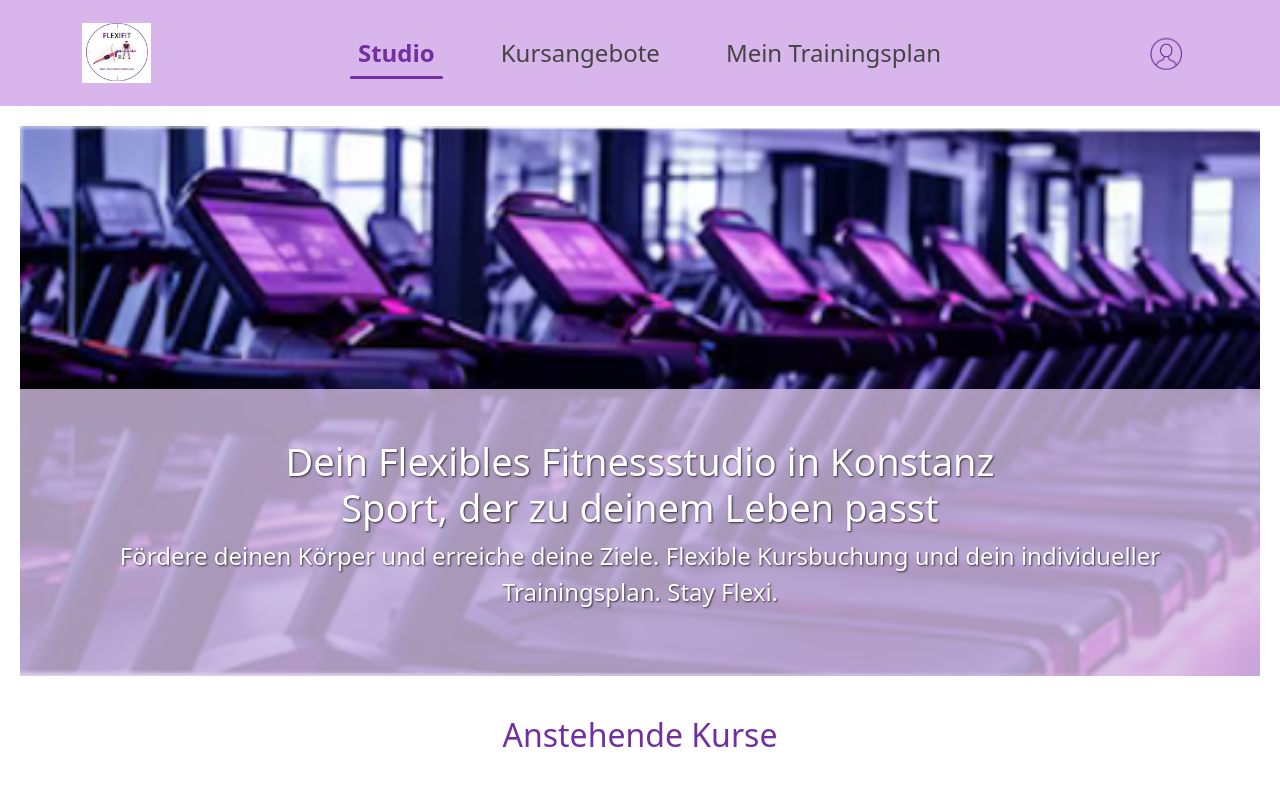
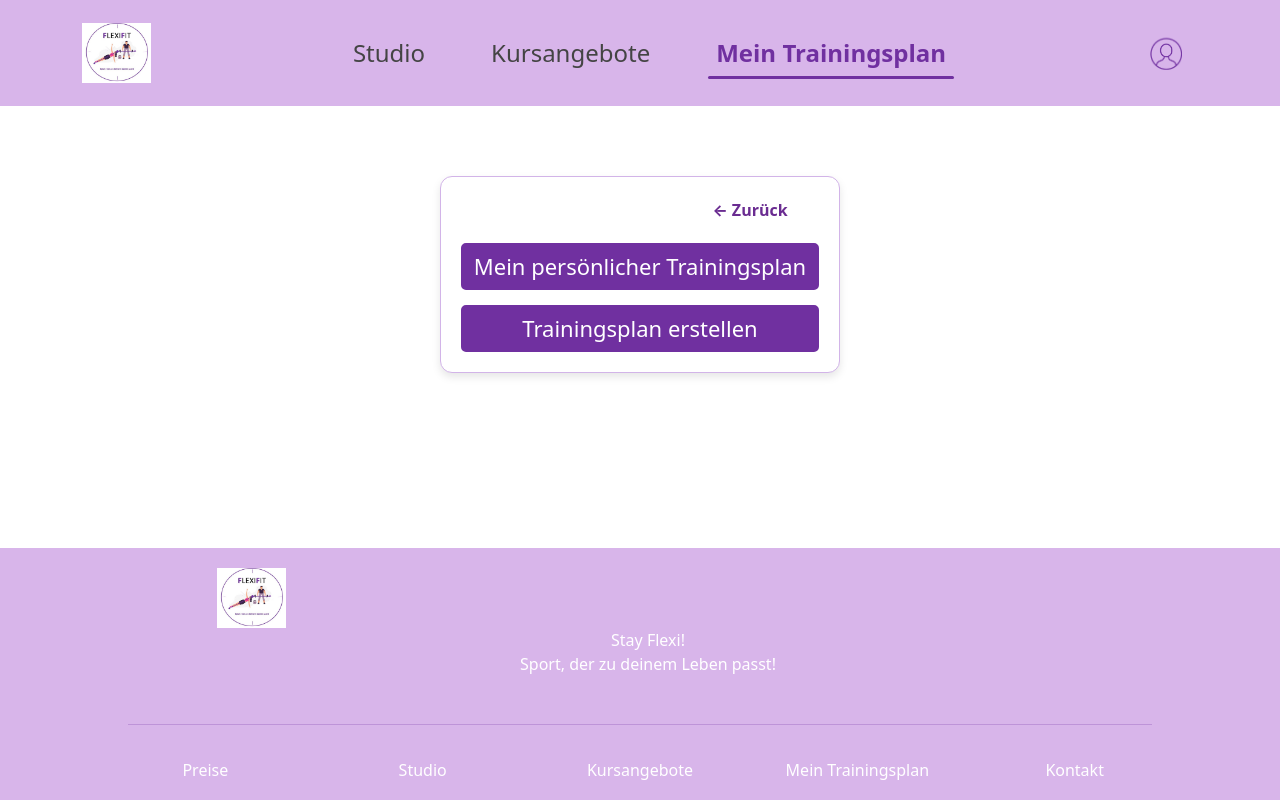
Before and after one commit to ju121mar/Flexifit_v2, a Vue app in the folder frontend/: page /trainingsplan in a window 1280 px wide. Before the commit this address led to /. Shown: the top 800 px of the page. Built offline with nearby package versions, Linux system fonts and the light colour scheme; some icons are missing.

Commit message:
Anfang Mein Trainingsplan

```diff
--- a/frontend/src/components/Header.vue
+++ b/frontend/src/components/Header.vue
@@ -55,7 +55,9 @@
                            to="/kursangebote/booking">Kursangebote</RouterLink>
             </li>
             <li class="nav-item">
-              <RouterLink class="nav-link" to="#">Mein Trainingsplan</RouterLink>
+            <RouterLink  class="nav-link"
+                           :class="{ 'active': $route.path.startsWith('/trainingsplan') }"
+                           to="/trainingsplan">Mein Trainingsplan</RouterLink>
             </li>
           </ul>
         </div>
--- /dev/null
+++ b/frontend/src/components/Trainingsplan.vue
@@ -0,0 +1,54 @@
+<script setup>
+import { ref, onMounted } from 'vue';
+import BackButton from './BackButton.vue';
+import PrimaryButton from './PrimaryButton.vue';
+import {useRoute, useRouter} from 'vue-router';
+import axios from 'axios';
+
+
+const router = useRouter();
+function navigateBack() {
+  router.push('/');
+}
+
+</script>
+
+<template>
+    <div class="container">
+      <BackButton @click="navigateBack"></BackButton>
+
+      <div class="button-container">
+        <PrimaryButton class="primarybutton" buttontext="Mein persönlicher Trainingsplan" @click="goToPersonalPlan"></PrimaryButton>
+        <PrimaryButton class="primarybutton" buttontext="Trainingsplan erstellen" @click="createNewPlanPlan"></PrimaryButton>
+      </div>
+    </div>
+  </template>
+
+
+  <style scoped>
+
+  body {
+    font-family: 'Inter', sans-serif;
+    background-color: #f6ebf9;
+    margin: 0;
+    padding: 0;
+  }
+
+  .container {
+    max-width: 400px;
+    margin: 50px auto;
+    padding: 20px;
+    border: 1px solid #d2b4e8;
+    border-radius: 12px;
+    background-color: white;
+    box-shadow: 0px 4px 8px rgba(0, 0, 0, 0.1);
+    text-align: center;
+  }
+
+
+  .button-container {
+    display: flex;
+    flex-direction: column;
+    gap: 15px;
+  }
+  </style>
--- a/frontend/src/router/index.js
+++ b/frontend/src/router/index.js
@@ -13,6 +13,7 @@ import BookingOverview from "@/views/BookingOverview.vue";
 import CourseDetailView from "@/views/CourseDetailView.vue";
 import LoginMitgliedView from '@/views/LoginMitgliedView.vue';
 import LoginMitgliedSuccess from "@/views/LoginMitgliedSuccess.vue";
+import Trainingsplan from '@/components/Trainingsplan.vue';
 
 
 const routes = [
@@ -82,6 +83,12 @@ const routes = [
     path: '/login/sucess/mitglied',
     name: 'LoginSucessView',
     component: LoginMitgliedSuccess,
+  },
+
+  {
+    path: '/trainingsplan',
+    name: 'Trainingsplan',
+    component: Trainingsplan,
   }
 ];
 
--- a/frontend/src/views/LoginTrainerView.vue
+++ b/frontend/src/views/LoginTrainerView.vue
@@ -3,6 +3,7 @@ import { ref } from 'vue'
 import { useTrainerStore } from "@/stores/trainer.js";
 import {useRouter} from "vue-router";
 import TrainerView from "@/views/TrainerView.vue";
+import LoginSucessView from "@/views/LoginSucessView.vue";
 
 const trainerStore = useTrainerStore();
 const router = useRouter()
@@ -15,7 +16,6 @@ async function login() {
   await trainerStore.signIn(email.value, password.value);
   if (useTrainerStore().trainer) {
     console.log("Logged in");
-     // router.push ('/kursangebote')
   }
 } catch (error) {
   loginError.value = true;
```
